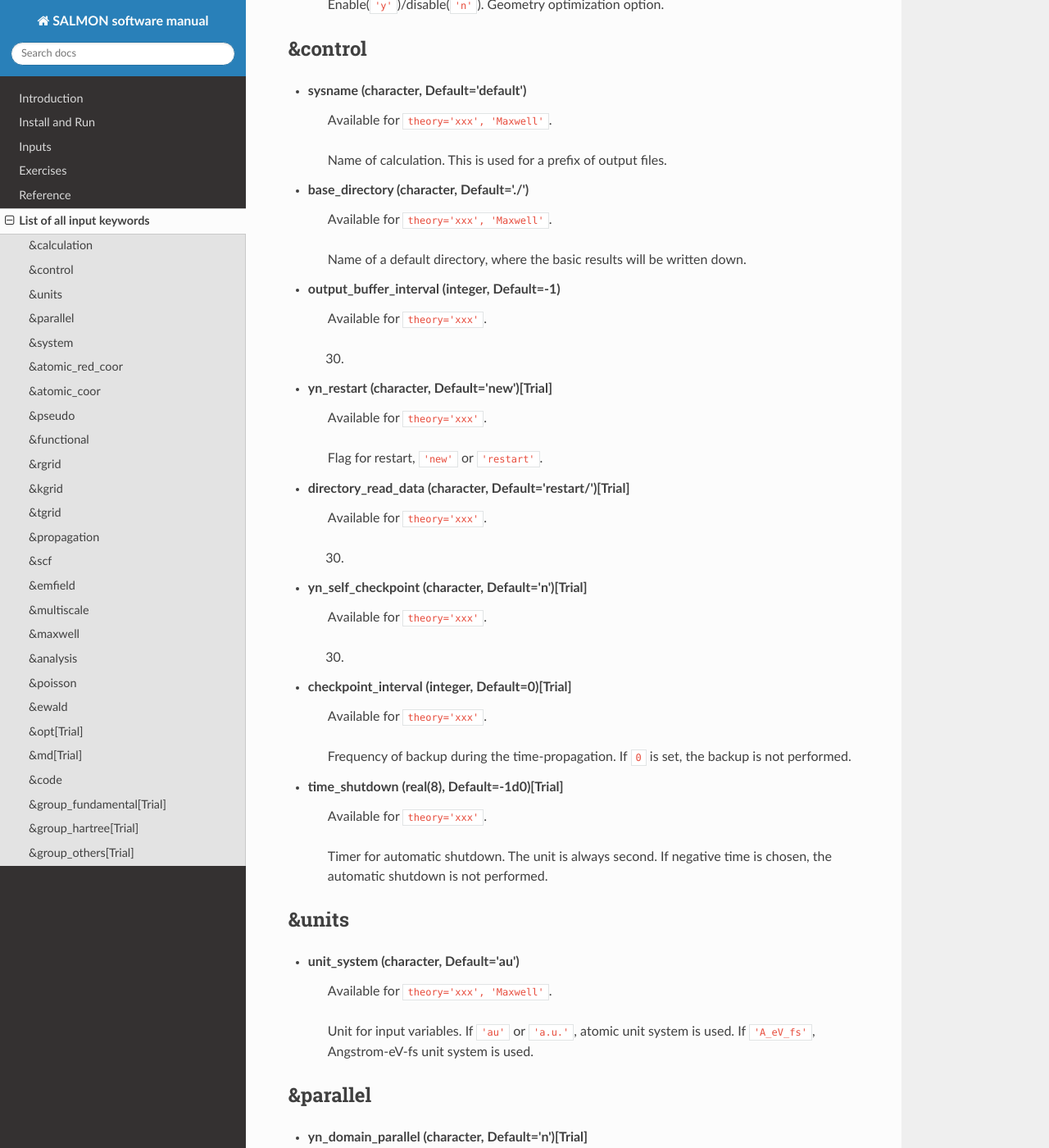
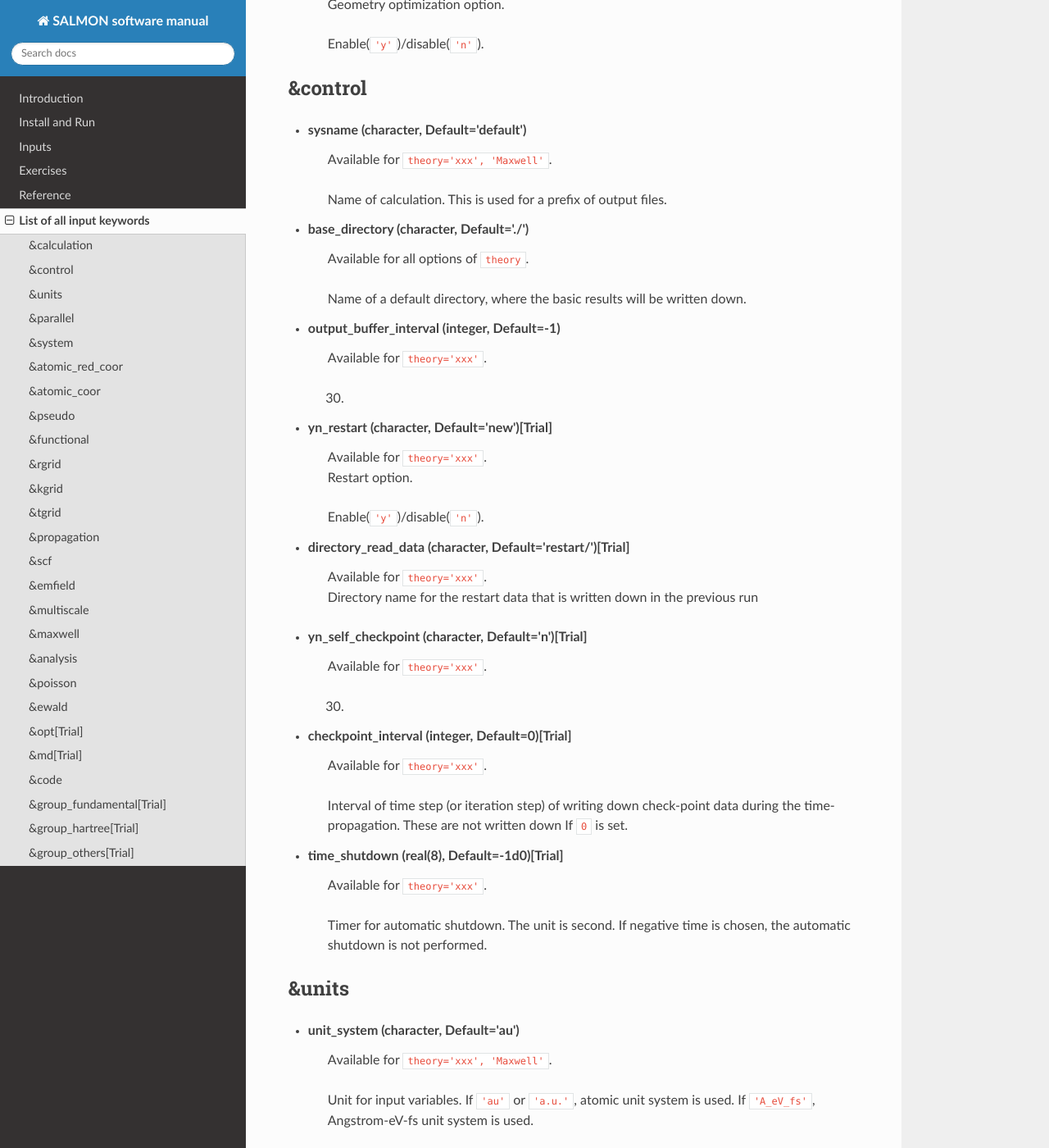
Before and after one commit to SALMON-TDDFT/SALMON-DOCS, a Sphinx documentation site: the page built from source/input_keyword_list.rst, in a window 1280 px wide and 1400 px high, scrolled down 1408 px. Shown: the whole window at 82% size. Built offline with Sphinx 7.4.7 and the Read the Docs theme 2.0.0, drawn with Linux system fonts in a browser that asks for light colours; formulas are drawn with MathJax 3; some of the changed text lies outside the part shown.

Commit message:
Update input_keyword_list.rst

```diff
--- a/source/input_keyword_list.rst
+++ b/source/input_keyword_list.rst
@@ -48,12 +48,13 @@ List of all input keywords
 
 - **yn_md** (character, Default='n')[Trial]
    | Available for ``theory='DFT'`` (Adiabatic ground-state MD) and ``theory='TDDFT_pulse'`` (Ehrenfest MD).
-   Enable(``'y'``)/disable(``'n'``). Molecular dynamics option.
+   | Molecular dynamics option.
+   Enable(``'y'``)/disable(``'n'``).
 
 - **yn_opt** (character, Default='n')[Trial]
    | Available for ``theory='DFT'``.
-   Enable(``'y'``)/disable(``'n'``). Geometry optimization option.
-
+   | Geometry optimization option.
+   Enable(``'y'``)/disable(``'n'``).
 
 &control
 --------
@@ -63,7 +64,7 @@ List of all input keywords
    Name of calculation. This is used for a prefix of output files.
 
 - **base_directory** (character, Default='./')
-   | Available for ``theory='xxx', 'Maxwell'``.
+   | Available for all options of ``theory``.
    Name of a default directory, where the basic results will be written down.
 
 - **output_buffer_interval** (integer, Default=-1)
@@ -72,11 +73,12 @@ List of all input keywords
 
 - **yn_restart** (character, Default='new')[Trial]
    | Available for ``theory='xxx'``.
-   Flag for restart, ``'new'`` or ``'restart'``.
+   | Restart option.
+   Enable(``'y'``)/disable(``'n'``).
 
 - **directory_read_data** (character, Default='restart/')[Trial]
    | Available for ``theory='xxx'``.
-   xxx.
+   | Directory name for the restart data that is written down in the previous run
 
 - **yn_self_checkpoint** (character, Default='n')[Trial]
    | Available for ``theory='xxx'``.
@@ -84,12 +86,12 @@ List of all input keywords
 
 - **checkpoint_interval** (integer, Default=0)[Trial]
    | Available for ``theory='xxx'``.
-   Frequency of backup during the time-propagation.
-   If ``0`` is set, the backup is not performed.
+   Interval of time step (or iteration step) of writing down check-point data during the time-propagation.
+   These are not written down If ``0`` is set.
 
 - **time_shutdown** (real(8), Default=-1d0)[Trial]
    | Available for ``theory='xxx'``.
-   Timer for automatic shutdown. The unit is always second.
+   Timer for automatic shutdown. The unit is second.
    If negative time is chosen, the automatic shutdown is not performed.
 
 &units
```
